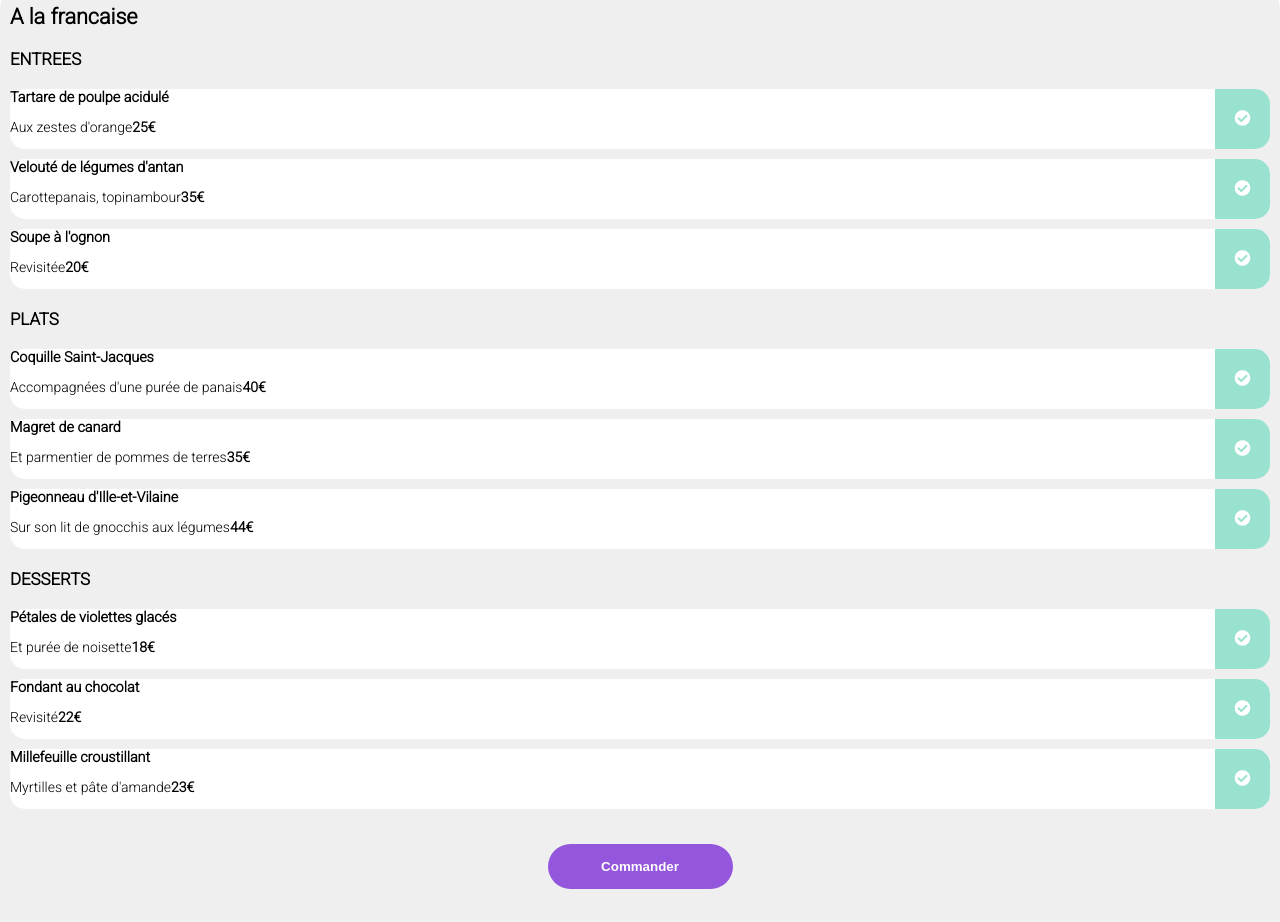
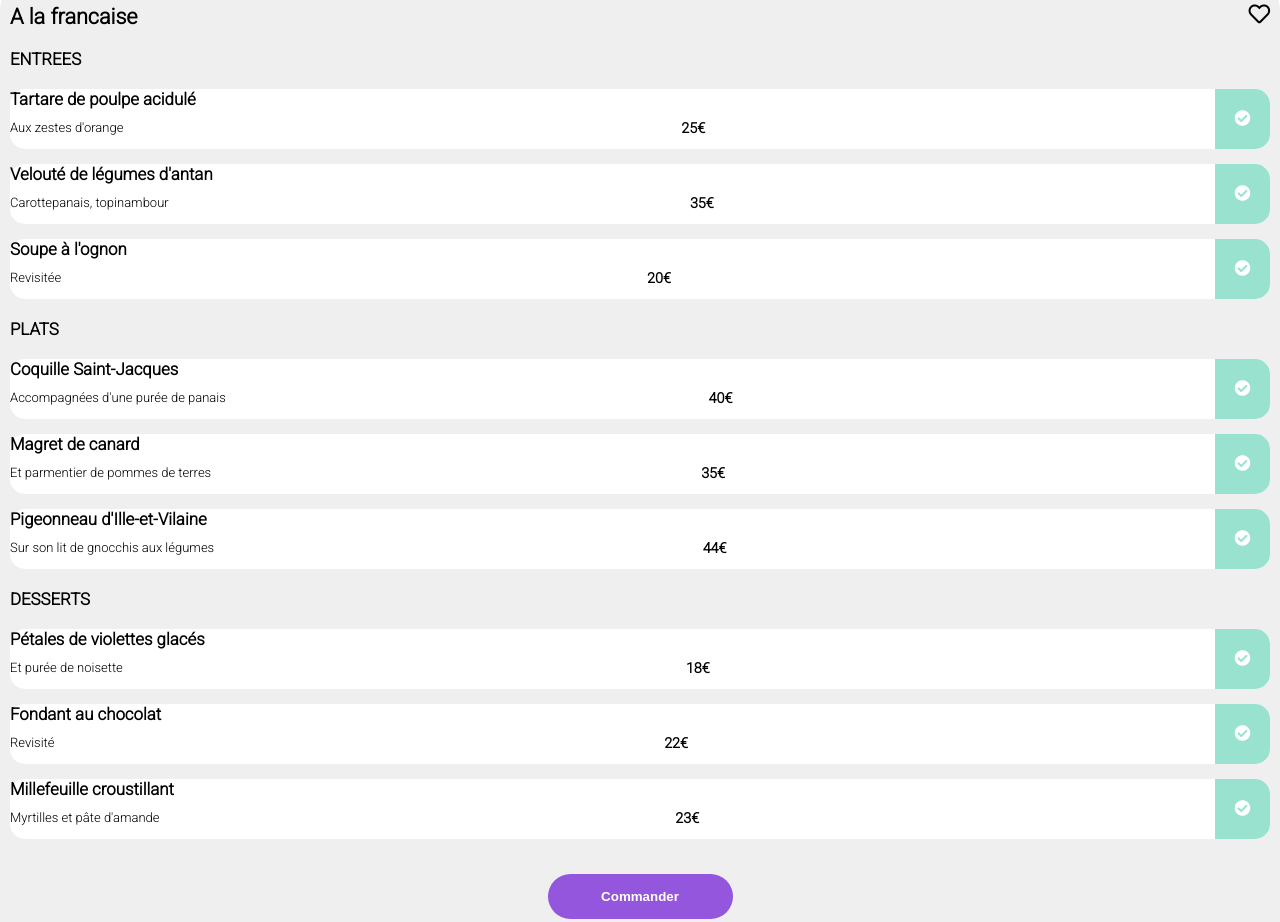
Before and after one commit to sactuba/TaereaClovis_03_15092021, a website: page pages/a-la-francaise.html in a window 1280 px wide. Shown: the part 381-1303 px from the top of the page. Drawn offline with Linux system fonts and the light colour scheme.

Commit message:
Mise en forme et css normal de la page d'acceuil finit manque les effet spéciaux, avancement sur les pages restaurant

```diff
--- a/pages/a-la-francaise.html
+++ b/pages/a-la-francaise.html
@@ -30,7 +30,7 @@
       </section>
 
       <section class="menu-main">
-        <h1>A la francaise</h1>
+        <h1>A la francaise<i class="far fa-heart"></i></h1>
 
         <form action="" method="get">
           <article class="article-menu">
@@ -38,9 +38,12 @@
             <ul class="liste-menu">
               <li>
                 <fieldset class="menu">
-                  <h4>Tartare de poulpe acidulé</h4>
-                  <p>Aux zestes d'orange<span>25€</span></p>
-                  <button class="btn-menu btn-menu__overlay">
+                  <h3>Tartare de poulpe acidulé</h3>
+                  <div class="menu-content">
+                    <p>Aux zestes d'orange</p>
+                    <span>25€</span>
+                  </div>
+                  <button class="btn-menu btn-menu--none">
                     <i class="fas fa-check-circle"></i>
                   </button>
                 </fieldset>
@@ -48,8 +51,11 @@
 
               <li>
                 <fieldset class="menu">
-                  <h4>Velouté de légumes d'antan</h4>
-                  <p>Carottepanais, topinambour<span>35€</span></p>
+                  <h3>Velouté de légumes d'antan</h3>
+                  <div class="menu-content">
+                    <p>Carottepanais, topinambour</p>
+                    <span>35€</span>
+                  </div>
                   <button class="btn-menu">
                     <i class="fas fa-check-circle"></i>
                   </button>
@@ -58,8 +64,11 @@
 
               <li>
                 <fieldset class="menu">
-                  <h4>Soupe à l'ognon</h4>
-                  <p>Revisitée<span>20€</span></p>
+                  <h3>Soupe à l'ognon</h3>
+                  <div class="menu-content">
+                    <p>Revisitée</p>
+                    <span>20€</span>
+                  </div>
                   <button class="btn-menu">
                     <i class="fas fa-check-circle"></i>
                   </button>
@@ -73,8 +82,11 @@
             <ul class="liste-menu">
               <li>
                 <fieldset class="menu">
-                  <h4>Coquille Saint-Jacques</h4>
-                  <p>Accompagnées d'une purée de panais<span>40€</span></p>
+                  <h3>Coquille Saint-Jacques</h3>
+                  <div class="menu-content">
+                    <p>Accompagnées d'une purée de panais</p>
+                    <span>40€</span>
+                  </div>
                   <button class="btn-menu">
                     <i class="fas fa-check-circle"></i>
                   </button>
@@ -83,8 +95,11 @@
 
               <li>
                 <fieldset class="menu">
-                  <h4>Magret de canard</h4>
-                  <p>Et parmentier de pommes de terres<span>35€</span></p>
+                  <h3>Magret de canard</h3>
+                  <div class="menu-content">
+                    <p>Et parmentier de pommes de terres</p>
+                    <span>35€</span>
+                  </div>
                   <button class="btn-menu">
                     <i class="fas fa-check-circle"></i>
                   </button>
@@ -93,8 +108,11 @@
 
               <li>
                 <fieldset class="menu">
-                  <h4>Pigeonneau d'Ille-et-Vilaine</h4>
-                  <p>Sur son lit de gnocchis aux légumes<span>44€</span></p>
+                  <h3>Pigeonneau d'Ille-et-Vilaine</h3>
+                  <div class="menu-content">
+                    <p>Sur son lit de gnocchis aux légumes</p>
+                    <span>44€</span>
+                  </div>
                   <button class="btn-menu">
                     <i class="fas fa-check-circle"></i>
                   </button>
@@ -108,8 +126,11 @@
             <ul class="liste-menu">
               <li>
                 <fieldset class="menu">
-                  <h4>Pétales de violettes glacés</h4>
-                  <p>Et purée de noisette<span>18€</span></p>
+                  <h3>Pétales de violettes glacés</h3>
+                  <div class="menu-content">
+                    <p>Et purée de noisette</p>
+                    <span>18€</span>
+                  </div>
                   <button class="btn-menu">
                     <i class="fas fa-check-circle"></i>
                   </button>
@@ -118,8 +139,11 @@
 
               <li>
                 <fieldset class="menu">
-                  <h4>Fondant au chocolat</h4>
-                  <p>Revisité<span>22€</span></p>
+                  <h3>Fondant au chocolat</h3>
+                  <div class="menu-content">
+                    <p>Revisité</p>
+                    <span>22€</span>
+                  </div>
                   <button class="btn-menu">
                     <i class="fas fa-check-circle"></i>
                   </button>
@@ -128,8 +152,11 @@
 
               <li>
                 <fieldset class="menu">
-                  <h4>Millefeuille croustillant</h4>
-                  <p>Myrtilles et pâte d'amande<span>23€</span></p>
+                  <h3>Millefeuille croustillant</h3>
+                  <div class="menu-content">
+                    <p>Myrtilles et pâte d'amande</p>
+                    <span>23€</span>
+                  </div>
                   <button class="btn-menu">
                     <i class="fas fa-check-circle"></i>
                   </button>
--- a/sass/directory/component/_component.scss
+++ b/sass/directory/component/_component.scss
@@ -25,4 +25,21 @@
   cursor: pointer;
   border: none;
   border-radius: 0 15px 15px 0;
+  &--none:hover {
+    display: none;
+  }
 }
+
+/* .btn-menu {
+    display: none;
+    &--none:hover {
+      width: 55px;
+      background-color: $tertiary-color;
+      color: #fff;
+      padding: 12px 16px;
+      font-size: 16px;
+      cursor: pointer;
+      border: none;
+      border-radius: 0 15px 15px 0;
+    }
+  } */
--- a/sass/directory/pages/_acceuil.scss
+++ b/sass/directory/pages/_acceuil.scss
@@ -24,15 +24,13 @@
 
 .fonctionnement {
   padding: 30px 10px;
+
   .liste-fonctionnement {
     display: flex;
     row-gap: 20px;
     flex-wrap: wrap;
     justify-content: center;
     li::marker {
-      width: 2rem;
-      height: 2rem;
-      /* color: #fff; */
       background: $primary-color;
     }
     li {
@@ -41,12 +39,24 @@
         text-align: center;
       }
       .step {
+        display: flex;
+        justify-content: center;
         height: 65px;
         border-radius: 12px;
         text-align: center;
         position: relative;
         background-color: $light-grey;
+        .fa-store,
+        .fa-list-ul,
+        .fa-mobile-alt {
+          color: grey;
+          align-self: center;
+          position: absolute;
+          left: 30px;
+        }
         p {
+          font-weight: bold;
+          padding-top: 25px;
         }
       }
     }
@@ -55,6 +65,9 @@
 
 .restaurant {
   background-color: $light-grey;
+  h2 {
+    padding: 40px 0 15px 18px;
+  }
 }
 
 .liste-restaurant {
@@ -62,25 +75,41 @@
   display: flex;
   flex-wrap: wrap;
   justify-content: center;
+  row-gap: 30px;
 }
 
 .li-restaurant {
   width: 90%;
   margin-bottom: 50px;
   .card-restaurant {
-    height: 170px;
+    height: 150px;
     width: 100%;
     position: relative;
+    .nouveau {
+      padding: 5px 8px;
+      position: absolute;
+      top: 10px;
+      right: 10px;
+      border-radius: 3px;
+      color: #fff;
+      background-color: $tertiary-color;
+    }
     img {
       height: 80%;
       width: 100%;
       border-radius: 15px 15px 0 0;
     }
     figcaption {
-      padding: 10px;
-      height: 65px;
+      position: relative;
+      padding: 10px 10px 10px 10px;
       background-color: #fff;
       border-radius: 0 0 15px 15px;
+      .fa-heart {
+        font-size: 1.5em;
+        position: absolute;
+        right: 15px;
+        top: 35%;
+      }
     }
   }
 }
--- a/sass/directory/pages/_restaurant-page.scss
+++ b/sass/directory/pages/_restaurant-page.scss
@@ -19,6 +19,12 @@ form {
   padding: 20px 10px 50px 10px;
   background-color: $light-grey;
   border-radius: 25px 25px 0 0;
+  h1 {
+    display: flex;
+    .fa-heart {
+      margin-left: auto;
+    }
+  }
 }
 
 .article-menu {
@@ -29,24 +35,31 @@ form {
   .liste-menu {
     display: flex;
     flex-direction: column;
-    row-gap: 10px;
+    row-gap: 15px;
     .menu {
       display: grid;
       grid-template-areas:
-        "h4 button"
-        "p button";
+        "h3  button"
+        "price button";
       height: 60px;
       background-color: #fff;
       border-radius: 15px;
       border: none;
-      h4 {
-        grid-area: h4;
+      h3 {
+        grid-area: h3;
       }
-      p {
-        font-size: 14px;
-        grid-area: p;
+      .menu-content {
+        display: flex;
+        justify-content: space-between;
+        grid-area: price;
+        p {
+          font-size: 13px;
+          /*  grid-area: p; */
+        }
         span {
+          /* grid-area: price; */
           font-weight: bold;
+          justify-self: end;
         }
       }
       button {
```
Also changed, not shown: acceuil.html (+10 -7 lines), .public/css/style.css, 1 other file.
